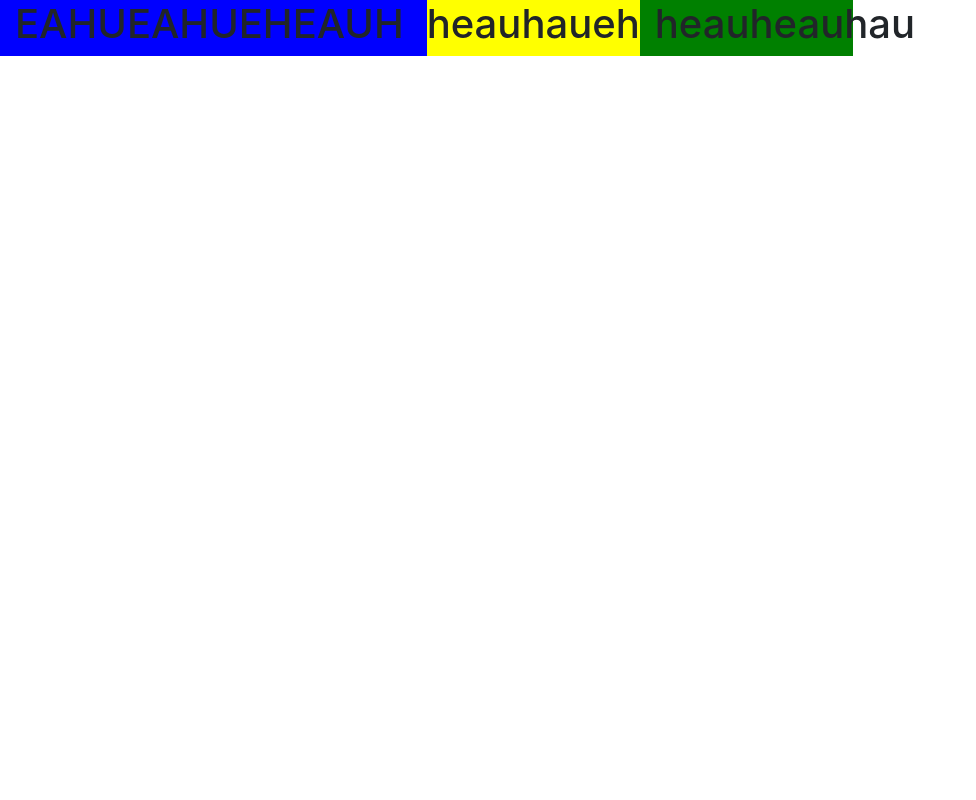
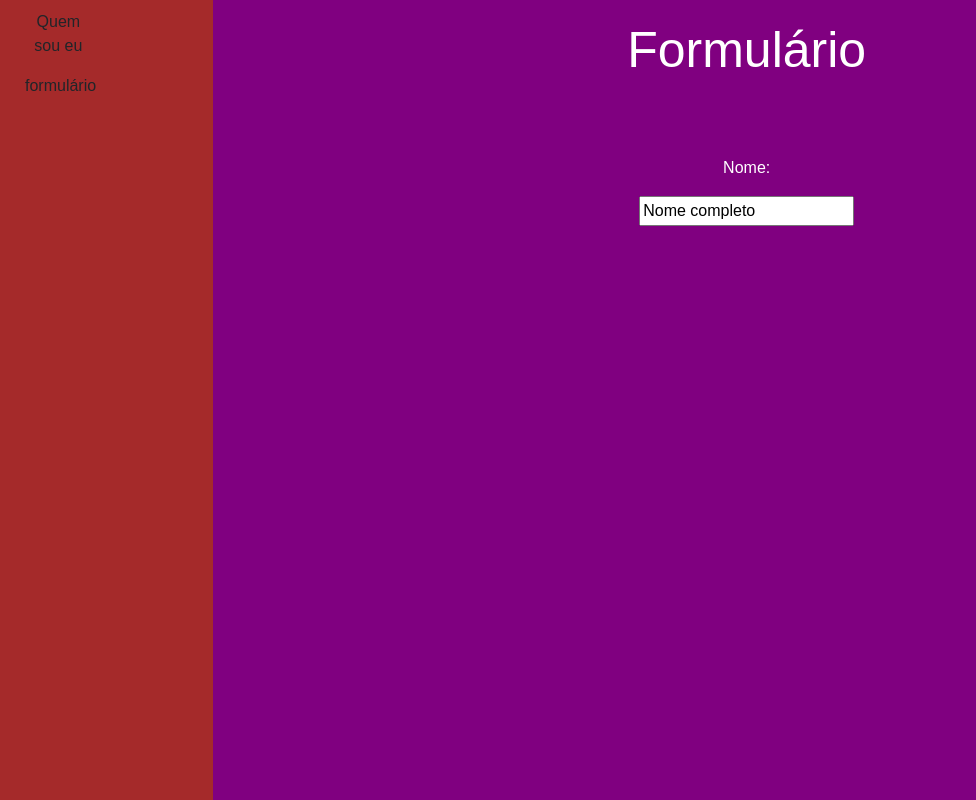
Before and after one commit to danielSantosP/HackathonVarejoMesa2, a plain HTML site: page index.html in a window 1280 px wide. Shown: the whole page, without its empty margins (0-976 px from the left). Drawn offline with nearby package versions, Linux system fonts and the light colour scheme.

Commit message:
Criando Formulário

```diff
--- /dev/null
+++ b/css/myStyle.css
@@ -0,0 +1,32 @@
+body{
+    font-family: Arial, sans-serif;
+}
+
+.menu{
+    background-color: brown;
+}
+
+.fixed-menu{
+    position: fixed;
+    padding: 10px;
+    text-align: center;
+    height: 100vh;
+}
+
+.section-body{
+    position: absolute;
+    height: 100vh;
+    right: 0;
+    background-color: purple;
+    color: white;
+    text-align: center;
+}
+
+#titulo{
+    padding: 20px;
+    font-size: 50px;
+}
+
+.itens_form{
+
+}
--- a/css/style.css
+++ /dev/null
@@ -1,11 +0,0 @@
-.oi{
-    background-color: blue;
-}
-
-.ei{
-    background-color: yellow;
-}
-
-.ai{
-    background-color: green;
-}
--- a/index.html
+++ b/index.html
@@ -4,7 +4,7 @@
         <title>Meu portifólio</title>
         <meta charset="utf-8">
         <link rel="stylesheet" href="https://stackpath.bootstrapcdn.com/bootstrap/4.1.1/css/bootstrap.min.css" integrity="sha384-WskhaSGFgHYWDcbwN70/dfYBj47jz9qbsMId/iRN3ewGhXQFZCSftd1LZCfmhktB" crossorigin="anonymous">
-        <link rel="stylesheet" href="css/style.css">
+        <link rel="stylesheet" href="css/myStyle.css">
         <meta name="viewport" content="width=device-width, initial-scale=1.0">
 
         <script src="https://code.jquery.com/jquery-3.3.1.slim.min.js" integrity="sha384-q8i/X+965DzO0rT7abK41JStQIAqVgRVzpbzo5smXKp4YfRvH+8abtTE1Pi6jizo" crossorigin="anonymous"></script>
@@ -15,16 +15,24 @@
     <body>
         <div class="container-fluid">
             <div class="row">
-                <div class="col-md-4 oi">
-                        <h1>EAHUEAHUEHEAUH</h1>
+                <div class="col-2 menu fixed-menu">
+                    <div class="col-6">
+                        <p>Quem sou eu</p>
+                    </div>
+                    <div class="col-6">
+                        <p>formulário</p>
+                    </div>
                 </div>
-                <div class="cold-md-6 ei">
-                    <h1>heauhaueh</h1>
+                <div class="col-10 section-body p0">
+                    <section class="formulário">
+                        <h1 id="titulo">Formulário</h1><br><br>
+                        <div class="itens_form">
+                            <p>Nome: </p>
+                            <input type="text" value="Nome completo">
+                        </div>
+                    </section>
                 </div>
-                <div class="col-md-2 ai">
-                    <h1>heauheauhau</h1></div>
             </div>
-
         </div>
     </body>
 </html>
```
